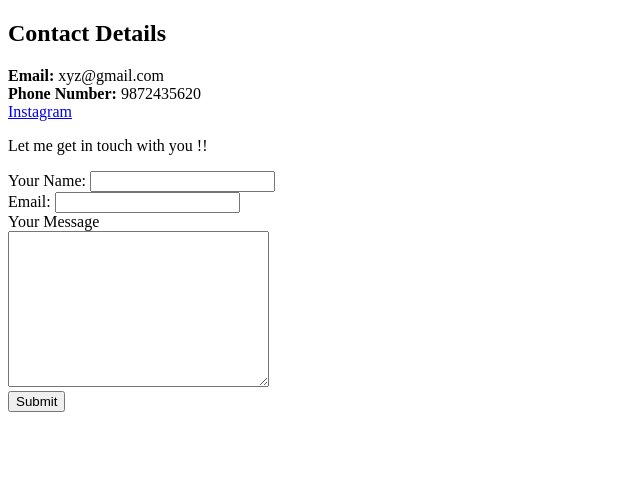
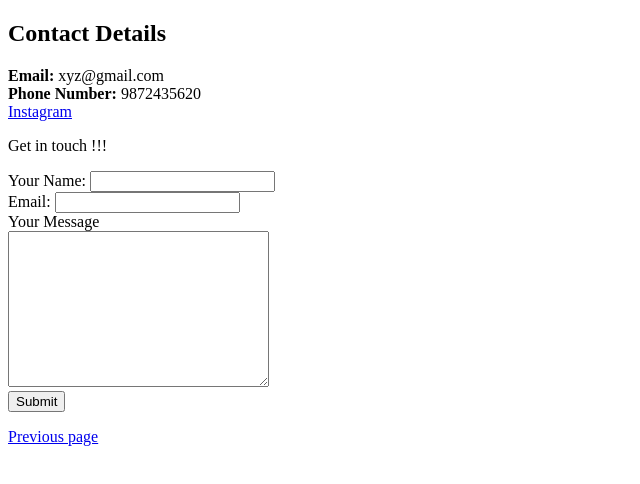
Before and after one commit to Ram97758/cv, a plain HTML site: page contact-me.html in a window 1280 px wide. Shown: the whole page, without its empty margins (0-640 px from the left). Drawn offline with Linux system fonts and the light colour scheme.

Commit message:
Add files via upload

```diff
--- a/contact-me.html
+++ b/contact-me.html
@@ -7,7 +7,7 @@
 <body>
     <h2>Contact Details</h2>
     <p><strong>Email:</strong> xyz@gmail.com <br> <strong> Phone Number:</strong> 9872435620 <br> <a href="https://www.instagram.com/"> Instagram</a> </p>
-    <p>Let me get in touch with you !!</p>
+    <p>Get in touch !!!</p>
     <form action="mailto:ramkumar97758@gmail.com" method="post" enctype="text/plain">
         <label>Your Name: </label>
         <input type="text" name="YourName" value=""> <br>
@@ -16,5 +16,6 @@
         <textarea name="Your message" id="" cols="30" rows="10"></textarea> <br>
         <input type="submit" value="Submit">
     </form>
+    <p><a href="index.html">Previous page</a></p>
 </body>
 </html>
```
Also changed, not shown: hobbies.html (+2 -0 lines).
